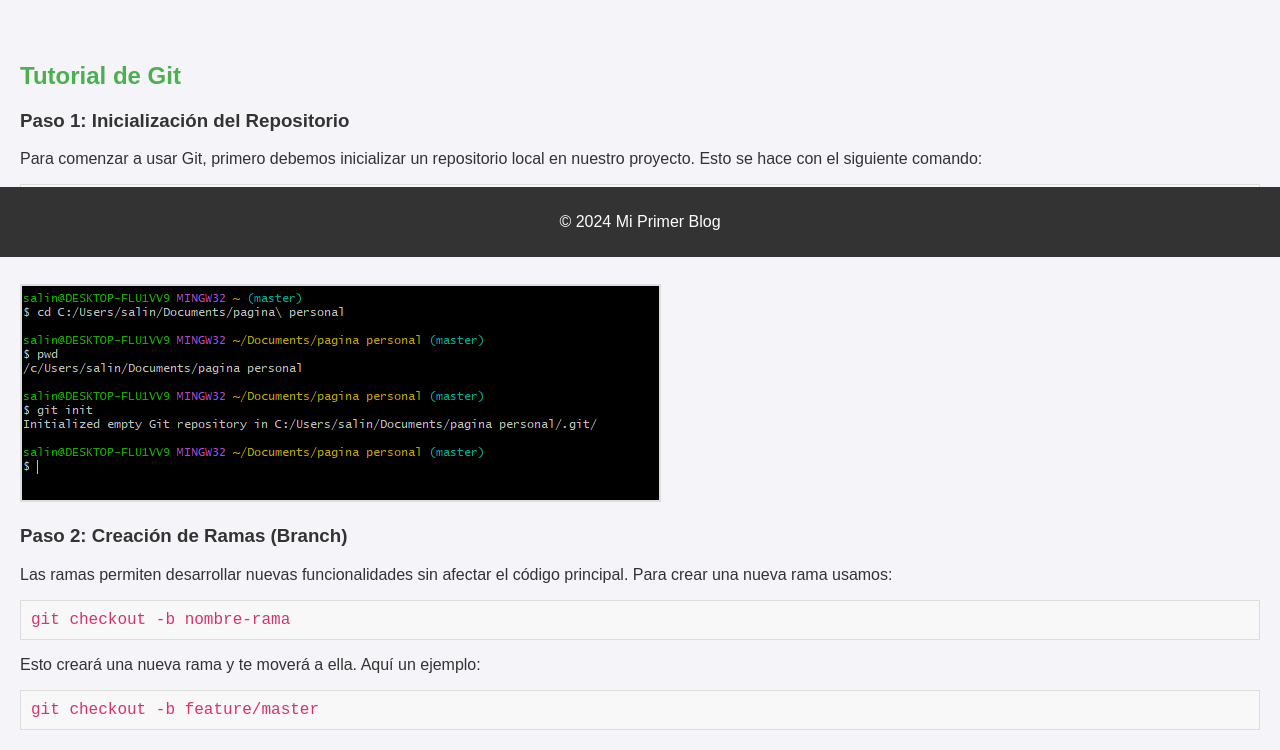
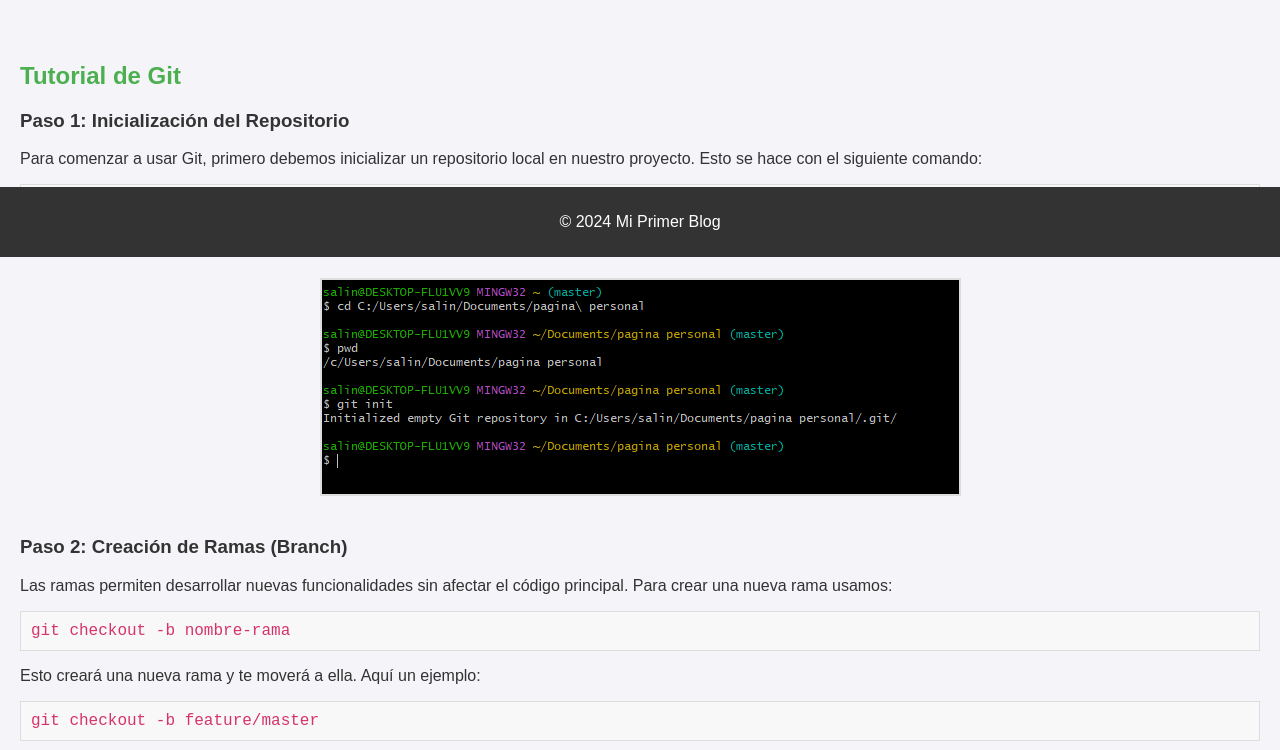
Before and after one commit to HannaSalinas/Tutorial-para-git, a plain HTML site: page index.html in a window 1280 px wide. Shown: the part 543-1293 px from the top of the page. Drawn offline with Linux system fonts and the light colour scheme.

Commit message:
modifico codigo

```diff
--- a/styles.css
+++ b/styles.css
@@ -175,3 +175,14 @@ footer {
     width: 100%;
     bottom: 0;
 }
+/* Espaciado adicional para las imágenes */
+.tutorial-img {
+    display: block; /* Para asegurar que se comporten como bloques */
+    margin: 20px auto; /* Añade un margen de 20px arriba y abajo */
+    max-width: 90%; /* Ajusta el tamaño máximo de la imagen al 90% del contenedor */
+}
+
+/* Espaciado entre los artículos */
+article {
+    margin-bottom: 40px; /* Añade un margen de 40px entre artículos */
+}
```
